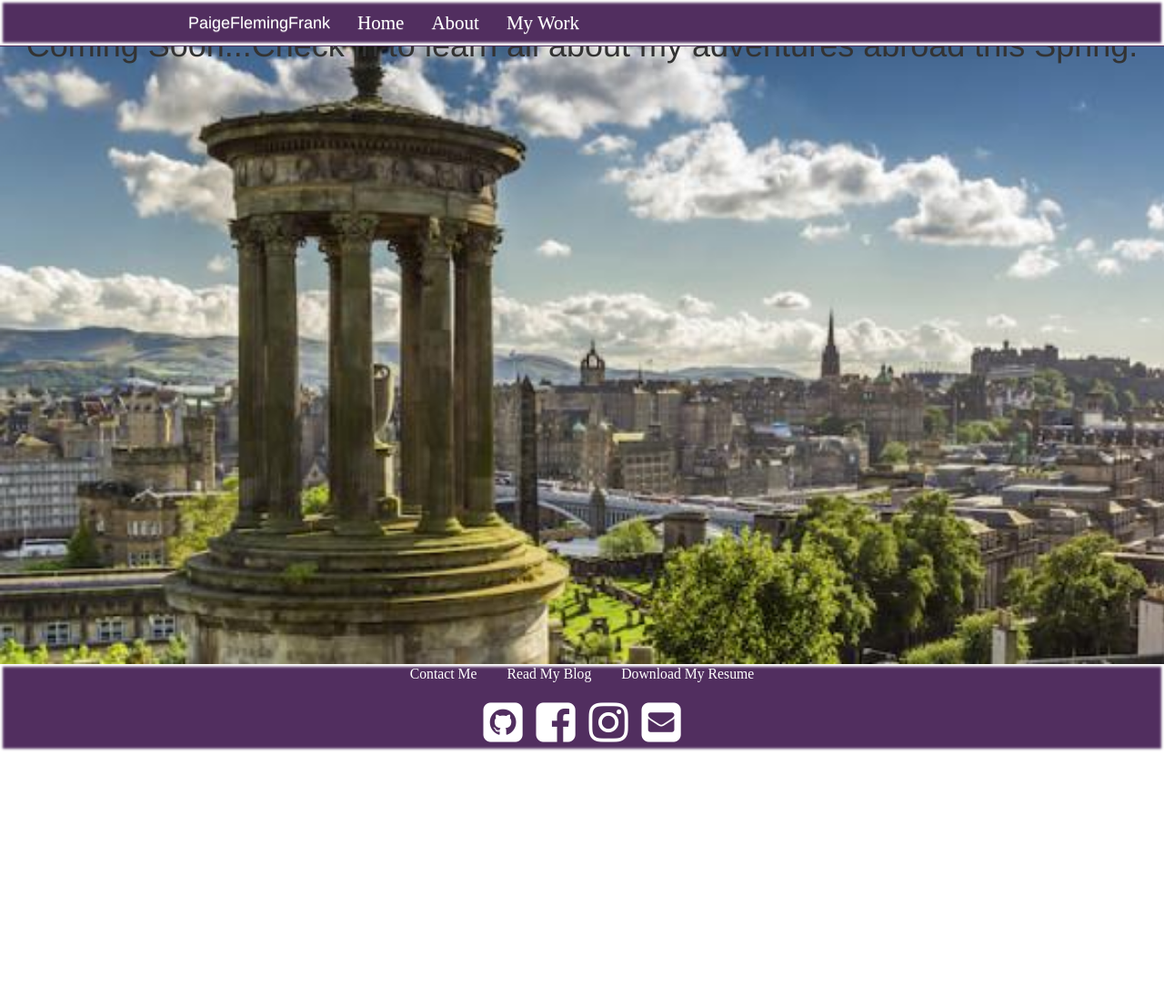
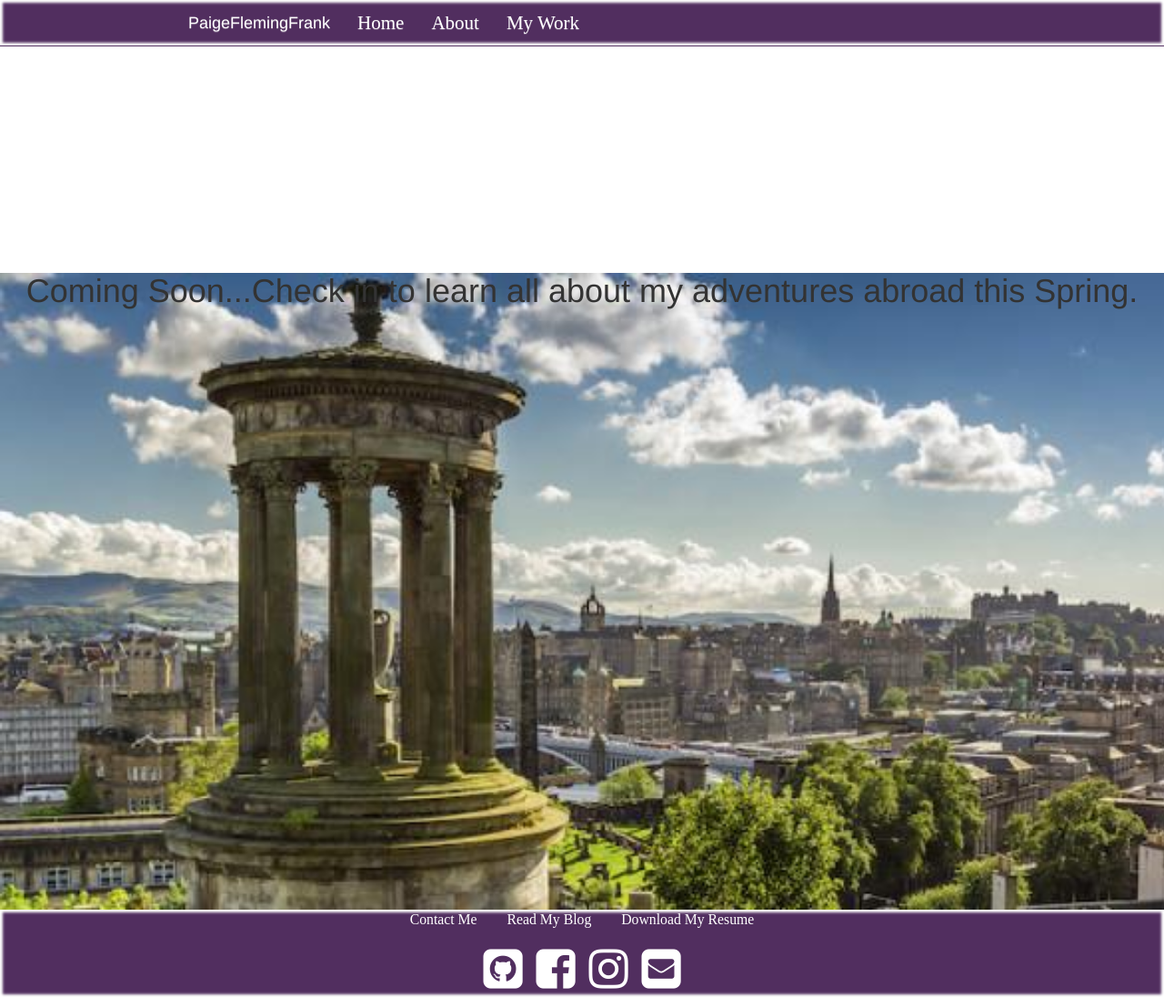
Before and after one commit to pfrank7/pfrank7.github.io, a Jekyll site: the page built from Blog.html, in a window 1280 px wide and 1096 px high. Shown: the whole window at 91% size. Built offline with Jekyll 4.4.1, drawn with Linux system fonts in a browser that asks for light colours; nearby versions of some CDN libraries.

Commit message:
Update Blog.html

```diff
--- a/Blog.html
+++ b/Blog.html
@@ -10,5 +10,5 @@
   }
 </style>
 <div class = "scotland">
-<h1 style = "margin:auto; text-align:center;"> Coming Soon...Check in to learn all about my adventures abroad this Spring. </h1>
+<h1 style = "margin-top:300px; text-align:center;"> Coming Soon...Check in to learn all about my adventures abroad this Spring. </h1>
 </div>
```
